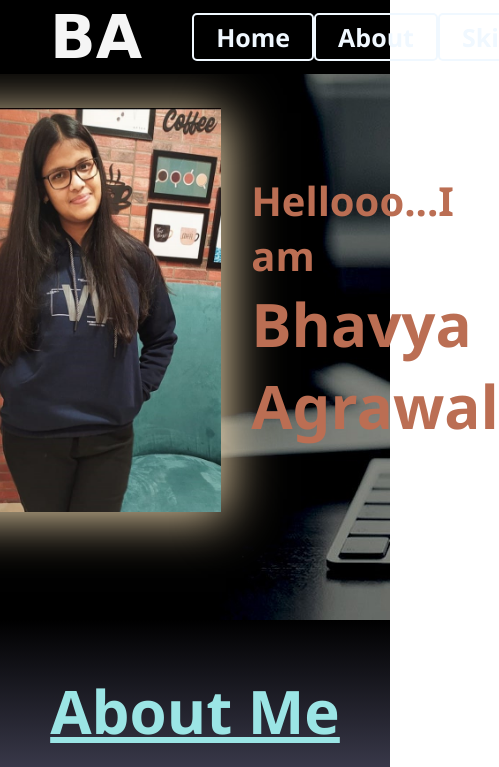
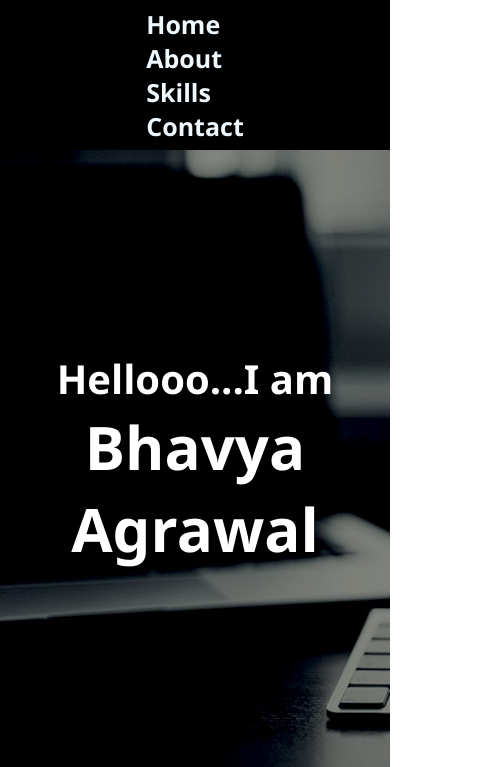
Before and after one commit to bhavya3113/Portfolio, a plain HTML site: page index.html in a window 390 px wide. Shown: the top 767 px of the page, 499 px wide, since content can reach past the window. Drawn offline with Linux system fonts and the light colour scheme.

Commit message:
made the entire website responsive

```diff
--- a/styles/aboutMe.css
+++ b/styles/aboutMe.css
@@ -14,3 +14,15 @@
   padding: 50px 0px 30px;
   color: rgb(155, 229, 229);
 }
+
+@media only screen and (max-width: 900px) {
+  #about {
+    height: auto;
+    width: 100%;
+  }
+  .description {
+    margin: 0px;
+    font-size: 20px;
+    text-align: justify;
+  }
+}
--- a/styles/home.css
+++ b/styles/home.css
@@ -1,14 +1,13 @@
 .bhavya {
   font-size: 60px;
-  color: rgb(187 110 83);
+  color: white;
   font-weight: bolder;
 }
 .hello {
   font-size: 40px;
-  color: rgb(187 110 83);
+  color: white;
   font-weight: bold;
 }
-
 .image {
   width: 300px;
   margin: 5px 30px;
@@ -18,3 +17,32 @@
   display: flex;
   flex-direction: column;
 }
+@media (max-width: 768px) {
+  #home {
+    display: flex;
+    flex-direction: column;
+  }
+  .image {
+    width: 200px;
+    margin: 5px 30px;
+    box-shadow: 5px 5px 50px wheat;
+  }
+  .text {
+    display: flex;
+    flex-direction: column;
+    text-align: center;
+  }
+}
+@media only screen and (max-width: 600px) {
+  #home {
+    width: 100%;
+  }
+  .image {
+    display: none;
+  }
+  .text {
+    display: flex;
+    flex-direction: column;
+    text-align: center;
+  }
+}
--- a/styles/main.css
+++ b/styles/main.css
@@ -5,15 +5,15 @@
   scroll-behavior: smooth;
 }
 body {
-  font-family: "Segoe UI", Tahoma, Geneva, Verdana, sans-serif;
+  font-family: "Segoe UI", Tahoma, Verdana, sans-serif;
 }
 .navbar {
   display: flex;
-  flex-direction: row;
   background-color: black;
   width: 100%;
   font-weight: bolder;
   position: fixed;
+  justify-content: space-between;
   align-items: center;
 }
 #home {
--- a/styles/navbar.css
+++ b/styles/navbar.css
@@ -20,6 +20,39 @@
 }
 .nav-list-li:hover {
   font: bold;
-  color: white;
+  background-color: lightgrey;
+  color: black;
   font-size: 30px;
 }
+@media (max-width: 992px) {
+  .navbar {
+    justify-content: center;
+  }
+}
+@media only screen and (max-width: 740px) {
+  .logo {
+    display: none;
+  }
+  .navbar {
+    height: 150px;
+    position: relative;
+  }
+  .nav-list-ul {
+    flex-direction: column;
+  }
+
+  .nav-list-li {
+    padding: 2px;
+    color: aliceblue;
+    font-size: 25px;
+    text-decoration: none;
+    cursor: pointer;
+    border: 0px;
+  }
+  .nav-list-li:hover {
+    font: bold;
+    background-color: lightgrey;
+    color: black;
+    font-size: 30px;
+  }
+}
--- a/styles/skills.css
+++ b/styles/skills.css
@@ -25,8 +25,11 @@
   border: 2px solid;
   padding: 10px;
   border-radius: 10px;
-  background-image: linear-gradient(180deg, aqua, rgb(137, 218, 137));
+  background-image: linear-gradient(180deg, rgb(139, 233, 135), white);
   margin: 30px 10px;
+}
+.img-container > a > img {
+  padding-bottom: 50px;
 }
 .skills-section {
   width: 100%;
```
